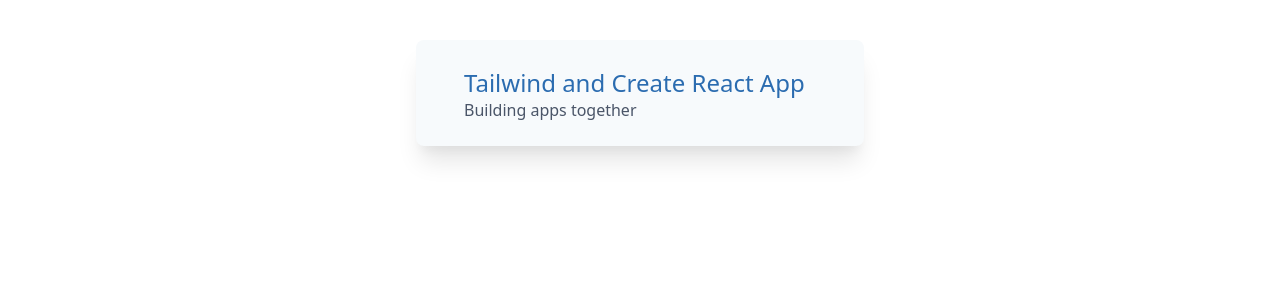
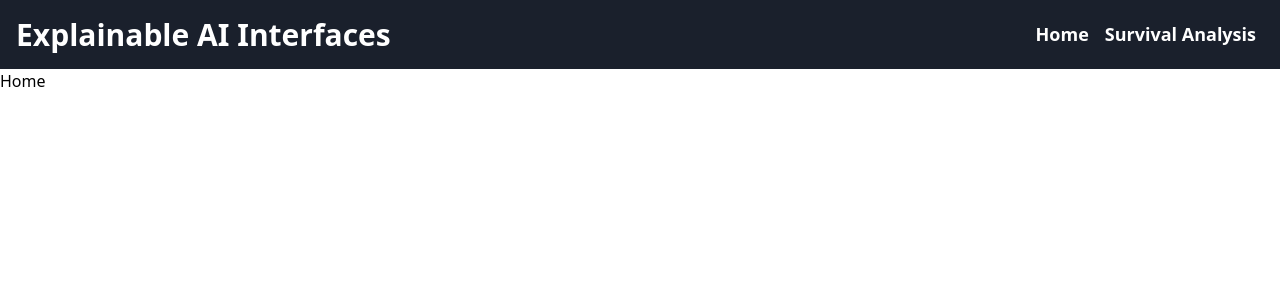
Before and after one commit to felixpeters/xai-ui, a React (Create React App) app: page / in a window 1280 px wide. Shown: the top 300 px of the page. Built offline with nearby package versions, Linux system fonts and the light colour scheme.

Commit message:
add navigation bar and routing

```diff
--- a/package.json
+++ b/package.json
@@ -8,6 +8,7 @@
     "@testing-library/user-event": "^7.1.2",
     "react": "^16.13.1",
     "react-dom": "^16.13.1",
+    "react-router-dom": "^5.2.0",
     "react-scripts": "3.4.1",
     "tailwindcss": "^1.4.6"
   },
--- a/public/index.html
+++ b/public/index.html
@@ -24,7 +24,7 @@
       work correctly both with client-side routing and a non-root public URL.
       Learn how to configure a non-root public URL by running `npm run build`.
     -->
-    <title>React App</title>
+    <title>Explainable AI Interfaces</title>
   </head>
   <body>
     <noscript>You need to enable JavaScript to run this app.</noscript>
--- a/src/App.js
+++ b/src/App.js
@@ -1,20 +1,43 @@
 import React from 'react';
+import {
+  BrowserRouter as Router,
+  Switch,
+  Route,
+  Link
+} from "react-router-dom";
 import './App.css';
 
 function App() {
 
   return (
-    <div className="max-w-md mx-auto flex p-6 bg-gray-100 mt-10 rounded-lg shadow-xl">
-      <div className="ml-6 pt-1">
-        <h1 className="text-2xl text-blue-700 leading-tight">
-          Tailwind and Create React App
-        </h1>
-        <p className="text-base text-gray-700 leading-normal">
-          Building apps together
-        </p>
-      </div>
-    </div>
+      <Router>
+        <header class="bg-gray-900 flex justify-between items-center px-4 py-3">
+          <div class="text-white text-3xl font-semibold">
+            Explainable AI Interfaces
+          </div>
+          <nav className="flex">
+            <Link to="/" className="text-lg text-white font-semibold rounded px-2 py-1 hover:bg-gray-800">Home</Link>
+            <Link to="/survival" className="text-lg text-white font-semibold rounded px-2 py-1 hover:bg-gray-800">Survival Analysis</Link>
+          </nav>
+        </header>
+        <Switch>
+          <Route path="/survival">
+            <Survival />
+          </Route>
+          <Route path="/">
+            <Home />
+          </Route>
+        </Switch>
+      </Router>
   );
 }
 
+function Home() {
+  return <h2>Home</h2>
+}
+
+function Survival() {
+  return <h2>Survival</h2>
+}
+
 export default App;
--- /dev/null
+++ b/tailwind.config.js
@@ -0,0 +1,8 @@
+module.exports = {
+  purge: [],
+  theme: {
+    extend: {},
+  },
+  variants: {},
+  plugins: [],
+}
```
Also changed, not shown: 1 other file (tests, documents, lock files or other folders).
